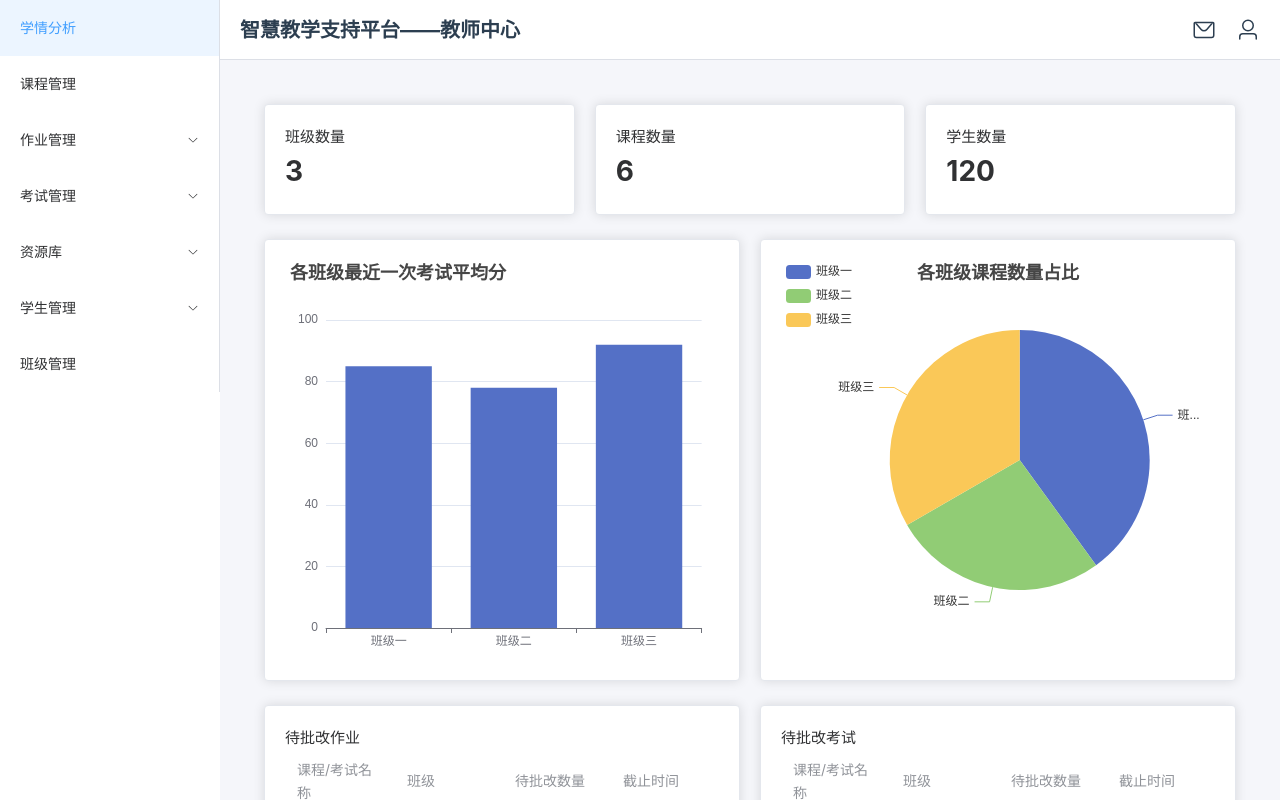
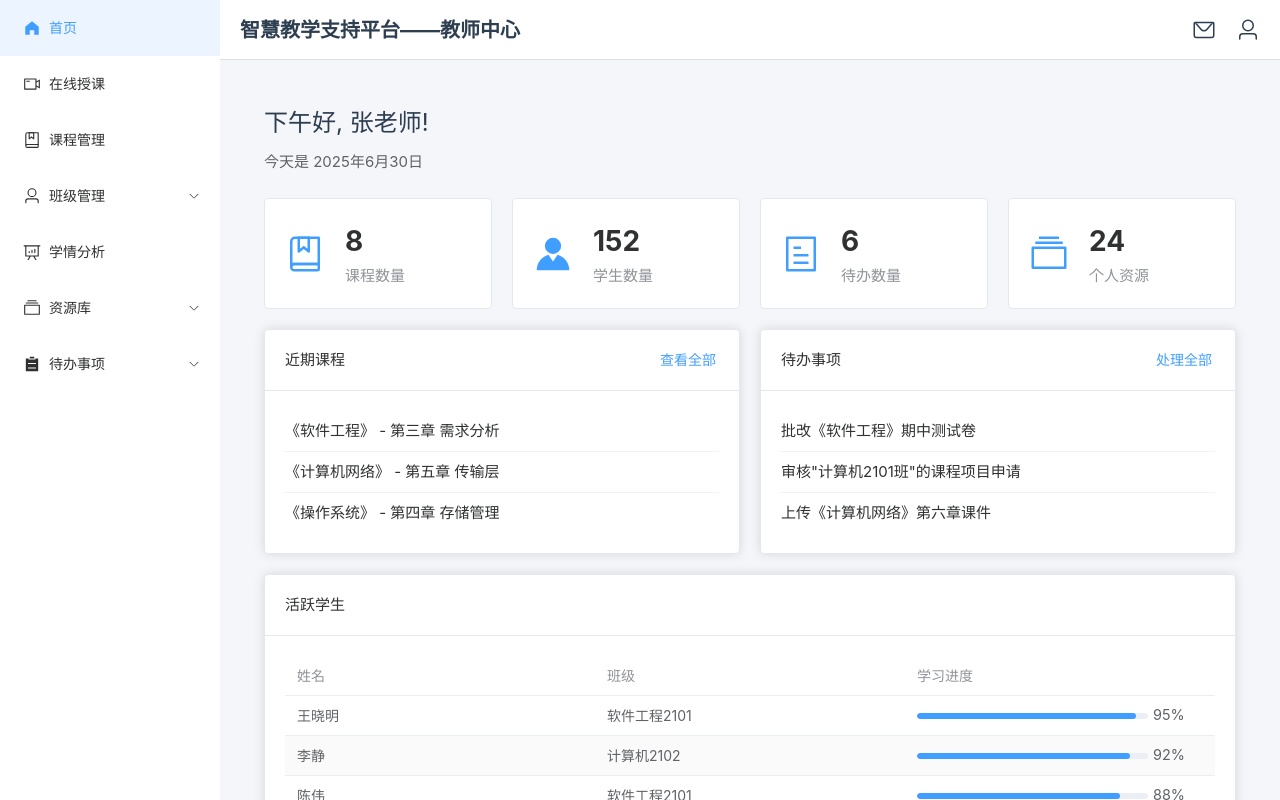
Before and after one commit to suibian3popp/FrontEnd-Teacher, a Vue app: page /dashboard in a window 1280 px wide. Built offline with nearby package versions, Linux system fonts and the light colour scheme.

Commit message:
修改导航栏结构，增加主页欢迎界面，并修改学情分析的细节内容

```diff
--- a/src/App.vue
+++ b/src/App.vue
@@ -1,12 +1,13 @@
+<template>
+  <router-view />
+</template>
+
 <script setup>
-import Home from './views/Home.vue'
+// No script needed here. The router handles component loading.
 </script>
 
-<template>
-  <Home />
-</template>
-
 <style>
+/* Global styles can remain if needed */
 #app {
   height: 100vh;
 }
--- /dev/null
+++ b/src/components/Analytics.vue
@@ -0,0 +1,153 @@
+<template>
+  <div class="analytics-container">
+    <!-- 1. 数据卡片 -->
+    <el-row :gutter="20" class="stats-cards">
+      <el-col :span="6" v-for="stat in stats" :key="stat.title">
+        <el-card shadow="hover">
+          <div class="stat-card-content">
+            <div class="stat-info">
+              <div class="stat-title">{{ stat.title }}</div>
+              <div class="stat-value">{{ stat.value }}</div>
+            </div>
+          </div>
+        </el-card>
+      </el-col>
+    </el-row>
+
+    <!-- 2. 图表 -->
+    <el-row :gutter="20" class="chart-cards">
+      <el-col :span="12">
+        <el-card>
+          <div ref="barChartRef" style="width: 100%; height: 400px;"></div>
+        </el-card>
+      </el-col>
+      <el-col :span="12">
+        <el-card>
+          <div ref="pieChartRef" style="width: 100%; height: 400px;"></div>
+        </el-card>
+      </el-col>
+    </el-row>
+
+    <!-- 3. 学生学习情况 -->
+    <el-card class="student-status-card">
+      <template #header>
+        <div class="card-header">
+          <span>学生学习情况</span>
+          <div class="actions">
+            <el-button type="primary">筛选</el-button>
+            <el-button>导出数据</el-button>
+          </div>
+        </div>
+      </template>
+      <el-table :data="studentData" stripe>
+        <el-table-column prop="name" label="学生姓名" />
+        <el-table-column prop="courseCompletion" label="课程完成率">
+          <template #default="{ row }">
+            <el-progress :percentage="row.courseCompletion" />
+          </template>
+        </el-table-column>
+        <el-table-column prop="homeworkSubmission" label="作业提交率">
+          <template #default="{ row }">
+            <el-progress :percentage="row.homeworkSubmission" />
+          </template>
+        </el-table-column>
+        <el-table-column prop="lastSeen" label="最近学习时间" />
+      </el-table>
+    </el-card>
+  </div>
+</template>
+
+<script setup>
+import { ref, onMounted } from 'vue';
+import * as echarts from 'echarts';
+
+// 1. 卡片数据
+const stats = ref([
+  { title: '班级数量', value: 3 },
+  { title: '课程数量', value: 8 },
+  { title: '学生数量', value: 152 },
+  { title: '作业完成数', value: '1,280' },
+]);
+
+// 2. 学生学习情况数据
+const studentData = ref([
+  { name: '王晓明', courseCompletion: 95, homeworkSubmission: 100, lastSeen: '2024-07-28 10:30' },
+  { name: '李静', courseCompletion: 92, homeworkSubmission: 95, lastSeen: '2024-07-28 09:15' },
+  { name: '陈伟', courseCompletion: 88, homeworkSubmission: 90, lastSeen: '2024-07-27 20:05' },
+  { name: '赵琳', courseCompletion: 85, homeworkSubmission: 80, lastSeen: '2024-07-27 18:45' },
+]);
+
+// 3. ECharts 实例
+const barChartRef = ref(null);
+const pieChartRef = ref(null);
+
+onMounted(() => {
+  // 作业完成率柱状图
+  const barChart = echarts.init(barChartRef.value);
+  barChart.setOption({
+    title: { text: '作业完成率各班对比' },
+    tooltip: { trigger: 'axis' },
+    legend: { data: ['完成率'] },
+    grid: { left: '3%', right: '4%', bottom: '3%', containLabel: true },
+    xAxis: { type: 'category', data: ['软件2101', '计算机2102', '人工智能2103'] },
+    yAxis: { type: 'value', axisLabel: { formatter: '{value}%' } },
+    series: [{ name: '完成率', type: 'bar', data: [92, 85, 88] }]
+  });
+
+  // 考试得分率扇形图
+  const pieChart = echarts.init(pieChartRef.value);
+  pieChart.setOption({
+    title: { text: '考试得分率分布', left: 'center' },
+    tooltip: { trigger: 'item', formatter: '{a} <br/>{b} : {c}%' },
+    legend: { orient: 'vertical', left: 'left' },
+    series: [{
+      name: '得分率',
+      type: 'pie',
+      radius: '65%',
+      center: ['55%', '50%'],
+      data: [
+        { value: 25, name: '优秀 (90-100)' },
+        { value: 45, name: '良好 (80-89)' },
+        { value: 20, name: '中等 (70-79)' },
+        { value: 8, name: '及格 (60-69)' },
+        { value: 2, name: '不及格 (<60)' },
+      ]
+    }]
+  });
+});
+</script>
+
+<style scoped>
+.analytics-container {
+  padding: 24px;
+}
+
+.stats-cards, .chart-cards {
+  margin-bottom: 20px;
+}
+
+.stat-card-content {
+  text-align: center;
+}
+
+.stat-title {
+  color: #909399;
+  font-size: 14px;
+  margin-bottom: 8px;
+}
+
+.stat-value {
+  font-size: 28px;
+  font-weight: bold;
+}
+
+.student-status-card {
+  margin-top: 20px;
+}
+
+.card-header {
+  display: flex;
+  justify-content: space-between;
+  align-items: center;
+}
+</style>
--- a/src/components/Dashboard.vue
+++ b/src/components/Dashboard.vue
@@ -1,46 +1,72 @@
 <template>
-    <div style="padding: 24px;">
-      <el-row :gutter="20">
-        <el-col :span="8">
-          <el-card>
-            <div>班级数量</div>
-            <div style="font-size: 28px; font-weight: bold;">3</div>
-          </el-card>
-        </el-col>
-        <el-col :span="8">
-          <el-card>
-            <div>课程数量</div>
-            <div style="font-size: 28px; font-weight: bold;">6</div>
-          </el-card>
-        </el-col>
-        <el-col :span="8">
-          <el-card>
-            <div>学生数量</div>
-            <div style="font-size: 28px; font-weight: bold;">120</div>
+  <div class="dashboard-container">
+    <!-- 1. 欢迎模块 -->
+    <div class="welcome-module">
+      <h2>下午好, 张老师!</h2>
+      <p>今天是 {{ currentDate }}</p>
+    </div>
+
+    <!-- 2. 数据统计卡片 -->
+    <el-row :gutter="20" class="stats-cards">
+      <el-col :span="6" v-for="stat in stats" :key="stat.title">
+        <el-card shadow="hover">
+          <div class="stat-card-content">
+            <el-icon :size="40" class="stat-icon"><component :is="stat.icon" /></el-icon>
+            <div class="stat-info">
+              <div class="stat-value">{{ stat.value }}</div>
+              <div class="stat-title">{{ stat.title }}</div>
+            </div>
+          </div>
         </el-card>
       </el-col>
     </el-row>
-      <el-row :gutter="20" style="margin-top: 24px;">
+
+    <!-- 3. 近期课程 & 待办事项 -->
+    <el-row :gutter="20" class="list-cards">
       <el-col :span="12">
         <el-card>
-            <BarChart />
+          <template #header>
+            <div class="card-header">
+              <span>近期课程</span>
+              <el-button type="primary" link @click="goTo('/course-management')">查看全部</el-button>
+            </div>
+          </template>
+          <ul class="item-list">
+            <li v-for="course in recentCourses" :key="course.id">{{ course.name }}</li>
+          </ul>
         </el-card>
       </el-col>
       <el-col :span="12">
         <el-card>
-            <PieChart />
+          <template #header>
+            <div class="card-header">
+              <span>待办事项</span>
+              <el-button type="primary" link @click="goTo('/todos')">处理全部</el-button>
+            </div>
+          </template>
+          <ul class="item-list">
+            <li v-for="todo in todos" :key="todo.id">{{ todo.title }}</li>
+          </ul>
         </el-card>
       </el-col>
     </el-row>
-      <el-row :gutter="20" style="margin-top: 24px;">
-        <el-col :span="12">
+
+    <!-- 4. 活跃学生 -->
+    <el-row class="active-students-card">
+      <el-col :span="24">
         <el-card>
-            <TodoList title="待批改作业" />
-          </el-card>
-        </el-col>
-        <el-col :span="12">
-          <el-card>
-            <TodoList title="待批改考试" />
+          <template #header>
+            <span>活跃学生</span>
+          </template>
+          <el-table :data="activeStudents" stripe>
+            <el-table-column prop="name" label="姓名" />
+            <el-table-column prop="class" label="班级" />
+            <el-table-column prop="progress" label="学习进度">
+              <template #default="{ row }">
+                <el-progress :percentage="row.progress" />
+              </template>
+            </el-table-column>
+          </el-table>
         </el-card>
       </el-col>
     </el-row>
@@ -48,7 +74,110 @@
 </template>
 
 <script setup>
-  import BarChart from './BarChart.vue'
-  import PieChart from './PieChart.vue'
-  import TodoList from './TodoList.vue'
+import { ref, computed } from 'vue';
+import { useRouter } from 'vue-router';
+import { Collection, Avatar, Tickets, Files } from '@element-plus/icons-vue';
+
+const router = useRouter();
+
+// 1. 欢迎模块数据
+const currentDate = computed(() => new Date().toLocaleDateString('zh-CN', { year: 'numeric', month: 'long', day: 'numeric' }));
+
+// 2. 数据卡片 (图标与数据)
+const stats = ref([
+  { title: '课程数量', value: 8, icon: Collection },
+  { title: '学生数量', value: 152, icon: Avatar },
+  { title: '待办数量', value: 6, icon: Tickets },
+  { title: '个人资源', value: 24, icon: Files },
+]);
+
+// 3. 列表卡片数据
+const recentCourses = ref([
+  { id: 1, name: '《软件工程》 - 第三章 需求分析' },
+  { id: 2, name: '《计算机网络》 - 第五章 传输层' },
+  { id: 3, name: '《操作系统》 - 第四章 存储管理' },
+]);
+
+const todos = ref([
+  { id: 1, title: '批改《软件工程》期中测试卷' },
+  { id: 2, title: '审核"计算机2101班"的课程项目申请' },
+  { id: 3, title: '上传《计算机网络》第六章课件' },
+]);
+
+// 4. 活跃学生数据
+const activeStudents = ref([
+  { name: '王晓明', class: '软件工程2101', progress: 95 },
+  { name: '李静', class: '计算机2102', progress: 92 },
+  { name: '陈伟', class: '软件工程2101', progress: 88 },
+  { name: '赵琳', class: '人工智能2103', progress: 85 },
+]);
+
+// 跳转方法
+const goTo = (path) => {
+  router.push(path);
+};
 </script>
+
+<style scoped>
+.dashboard-container {
+  padding: 24px;
+}
+
+.welcome-module {
+  margin-bottom: 24px;
+}
+
+.welcome-module h2 {
+  margin: 0 0 8px 0;
+  font-size: 24px;
+}
+
+.welcome-module p {
+  margin: 0;
+  color: #606266;
+}
+
+.stats-cards, .list-cards, .active-students-card {
+  margin-bottom: 20px;
+}
+
+.stat-card-content {
+  display: flex;
+  align-items: center;
+  gap: 20px;
+}
+
+.stat-icon {
+  color: #409EFF;
+}
+
+.stat-value {
+  font-size: 28px;
+  font-weight: bold;
+}
+
+.stat-title {
+  color: #909399;
+}
+
+.card-header {
+  display: flex;
+  justify-content: space-between;
+  align-items: center;
+}
+
+.item-list {
+  list-style: none;
+  padding: 0;
+  margin: 0;
+}
+
+.item-list li {
+  padding: 8px 0;
+  border-bottom: 1px solid #f2f2f2;
+}
+
+.item-list li:last-child {
+  border-bottom: none;
+}
+</style>
--- a/src/components/Sidebar.vue
+++ b/src/components/Sidebar.vue
@@ -1,33 +1,84 @@
 <template>
     <el-aside width="220px" style="background: #fff; min-height: 100vh;">
       <el-menu :default-active="activeMenu" class="el-menu-vertical-demo" router>
-        <el-menu-item index="/dashboard">学情分析</el-menu-item>
-        <el-menu-item index="/course">课程管理</el-menu-item>
-        <el-sub-menu index="assignment">
-          <template #title>作业管理</template>
-          <el-menu-item v-for="item in classes" :key="item" :index="`/assignment/${item}`">{{ item }}</el-menu-item>
+        <!-- 首页 -->
+        <el-menu-item index="/dashboard">
+          <el-icon><HomeFilled /></el-icon>
+          <span>首页</span>
+        </el-menu-item>
+
+        <!-- 在线授课 -->
+        <el-menu-item index="/live-class">
+          <el-icon><VideoCamera /></el-icon>
+          <span>在线授课</span>
+        </el-menu-item>
+
+        <!-- 课程管理 -->
+        <el-menu-item index="/course-management">
+          <el-icon><Collection /></el-icon>
+          <span>课程管理</span>
+        </el-menu-item>
+
+        <!-- 班级管理 -->
+        <el-sub-menu index="class-management">
+          <template #title>
+            <el-icon><User /></el-icon>
+            <span>班级管理</span>
+          </template>
+          <el-menu-item v-for="item in classes" :key="item" :index="`/class-management/${item}`">{{ item }}</el-menu-item>
         </el-sub-menu>
-        <el-sub-menu index="exam">
-          <template #title>考试管理</template>
-          <el-menu-item v-for="item in classes" :key="item" :index="`/exam/${item}`">{{ item }}</el-menu-item>
-        </el-sub-menu>
+
+        <!-- 学情分析 -->
+        <el-menu-item index="/analytics">
+          <el-icon><DataAnalysis /></el-icon>
+          <span>学情分析</span>
+        </el-menu-item>
+
+        <!-- 资源库 -->
         <el-sub-menu index="resource">
-          <template #title>资源库</template>
+          <template #title>
+            <el-icon><Files /></el-icon>
+            <span>资源库</span>
+          </template>
           <el-menu-item index="/resource/personal">个人资源库</el-menu-item>
           <el-menu-item index="/resource/public">公共资源库</el-menu-item>
         </el-sub-menu>
-        <el-sub-menu index="student">
-          <template #title>学生管理</template>
-          <el-menu-item v-for="item in classes" :key="item" :index="`/student/${item}`">{{ item }}</el-menu-item>
+
+        <!-- 待办事项 -->
+        <el-sub-menu index="todos">
+          <template #title>
+            <el-icon><List /></el-icon>
+            <span>待办事项</span>
+          </template>
+          <el-menu-item index="/todos/assignment">作业</el-menu-item>
+          <el-menu-item index="/todos/exam">考试</el-menu-item>
+          <el-menu-item index="/todos/approval">审批</el-menu-item>
         </el-sub-menu>
-        <el-menu-item index="/class">班级管理</el-menu-item>
+
       </el-menu>
     </el-aside>
   </template>
 
   <script setup>
   import { ref } from 'vue'
+  import {
+    HomeFilled,
+    VideoCamera,
+    Collection,
+    User,
+    DataAnalysis,
+    Files,
+    List,
+  } from '@element-plus/icons-vue'
+
+  // 首页是默认激活的菜单
   const activeMenu = ref('/dashboard')
-  const courses = ['课程一', '课程二', '课程三']
-  const classes = ['班级一', '班级二', '班级三']
+  // 示例班级数据，将来可以从 API 获取
+  const classes = ref(['软件工程2101', '计算机2102', '人工智能2103'])
   </script>
+
+  <style scoped>
+  .el-menu {
+    border-right: none;
+  }
+  </style>
--- a/src/router/index.js
+++ b/src/router/index.js
@@ -24,6 +24,10 @@ const routes = [
       {
         path: 'dashboard',
         component: Dashboard
+      },
+      {
+        path: 'analytics',
+        component: () => import('../components/Analytics.vue')
       },
       // 下面是示例，实际可根据你的页面继续添加
       // {
--- a/src/views/Home.vue
+++ b/src/views/Home.vue
@@ -15,7 +15,7 @@
         </div>
       </el-header>
       <el-main style="background: #f5f6fa;">
-        <Dashboard />
+        <router-view />
       </el-main>
     </el-container>
   </el-container>
@@ -24,7 +24,6 @@
 <script setup>
 import { ref } from 'vue'
 import Sidebar from '../components/Sidebar.vue'
-import Dashboard from '../components/Dashboard.vue'
 import { Message, User } from '@element-plus/icons-vue'
 
 // 模拟登录状态 (你可以改为 true 来查看登录后的效果)
```
Lines whose indentation alone changed are shown as unchanged.
